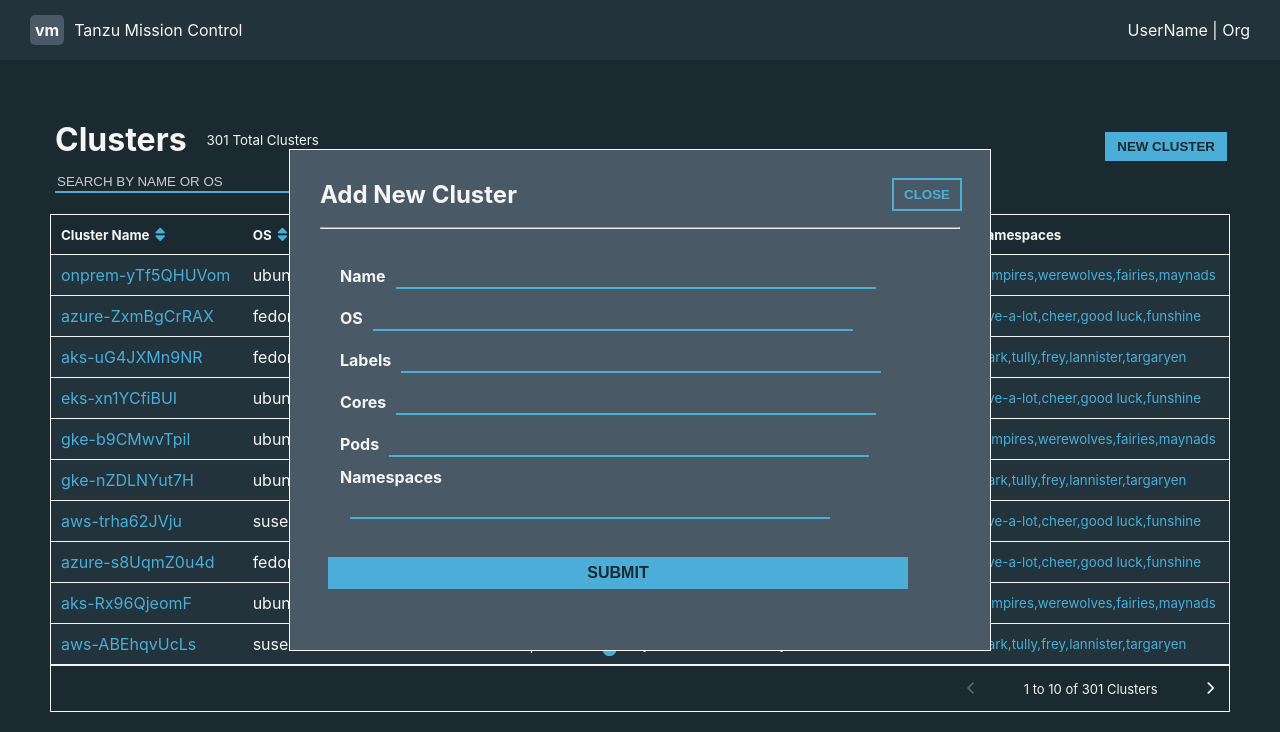
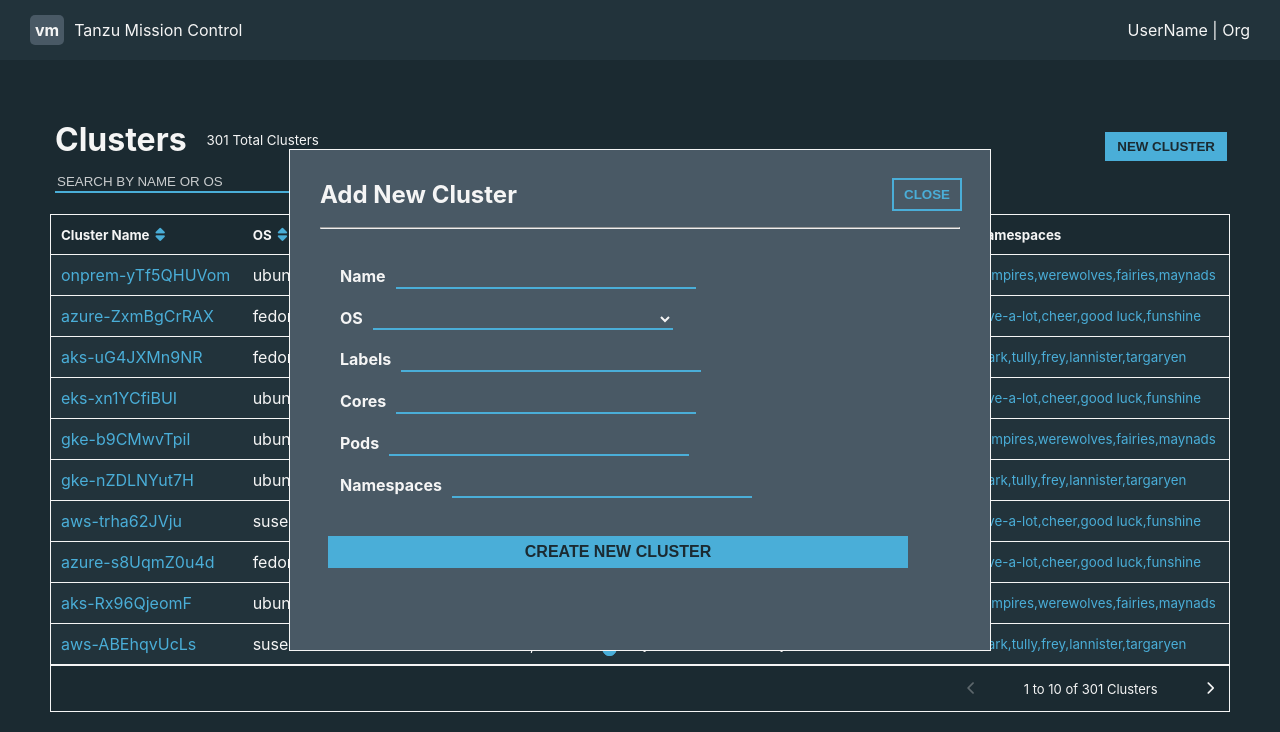
Before and after one commit to goldmintz/tanzu-ui-challenge, a React (Create React App) app: page / in a window 1280 px wide. Both pictures are taken after a click on the button "NEW CLUSTER". Shown: the top 732 px of the page. Built offline with nearby package versions, Linux system fonts and the light colour scheme.

Commit message:
Add dropdown to OS field in form

```diff
--- a/src/components/CreateClusterForm.jsx
+++ b/src/components/CreateClusterForm.jsx
@@ -5,10 +5,10 @@
 	const [clusterFields, setClusterFields] = useState({
 		name: '',
 		os: '',
-		cores: '-',
-		pods: '-',
-		nodes: '-',
-		total_memory_gb: '-',
+		cores: '',
+		pods: '',
+		nodes: '',
+		total_memory_gb: '',
 		labels: [],
 		namespaces: [],
 	});
@@ -18,7 +18,7 @@
 		os,
 		cores,
 		pods,
-		total_memory_gb: total_memory,
+		// total_memory_gb: total_memory,
 		labels,
 		namespaces,
 	} = clusterFields;
@@ -30,18 +30,25 @@
 	};
 
 	const handleChange = (e) => {
-		if (e.target.name === 'labels' || e.target.name === 'namespaces') {
-			let newArray = e.target.value.split(',');
+		if (e.target.name === 'namespaces' || e.target.name === 'labels') {
+			let newNameSpaces = e.target.value.split(',');
 			setClusterFields({
 				...clusterFields,
-				[e.target.name]: newArray,
+				[e.target.name]: newNameSpaces,
 			});
-		} else {
+		}
+		// if (e.target.name === 'labels') {
+		// 	console.log(e.target.value);
+		// 	let newLabels = Array.from(e.target.value, (value) => value);
+		// 	setClusterFields({
+		// 		...clusterFields,
+		// 		[e.target.name]: e.target.value,
+		// 	});
+		// 	console.log(clusterFields);
+		else {
 			setClusterFields({ ...clusterFields, [e.target.name]: e.target.value });
 		}
 	};
-
-	console.log(clusterFields);
 
 	return (
 		<div className='form-wrapper'>
@@ -59,7 +66,6 @@
 				</div>
 				<hr style={{ width: '100%' }}></hr>
 				<div className='form-input-wrapper'>
-					{' '}
 					<label>
 						Name
 						<input
@@ -72,8 +78,25 @@
 					</label>
 					<label>
 						OS
-						<input name='os' type='text' value={os} onChange={handleChange} />
+						<select name='os' value={os} onChange={handleChange}>
+							<option value=''></option>
+							<option value='fedora'>fedora</option>
+							<option value='suse'>suse</option>
+							<option value='ubuntu'>ubuntu</option>
+						</select>
 					</label>
+					{/* <label>
+						Labels
+						<select
+							name='labels'
+							multiple={true}
+							onChange={handleChange}
+							value={labels}>
+							<option value='zen'>Zen</option>
+							<option value='ana'>Ana</option>
+							<option value='junk'>Junk</option>
+						</select>
+					</label> */}
 					<label>
 						Labels
 						<input
@@ -117,7 +140,7 @@
 				</div>
 				<input
 					type='submit'
-					value='Submit'
+					value='Create New Cluster'
 					className='btn-primary'
 					id='btn-form-submit'
 				/>{' '}
--- a/src/styles.css
+++ b/src/styles.css
@@ -299,7 +299,8 @@
 	background-color: var(--secondary-grey);
 }
 
-form input {
+form input,
+form select {
 	background-color: transparent;
 	outline: none;
 	border-width: 0 0 2px;
@@ -309,15 +310,18 @@
 	width: 20%;
 	color: var(--primary-text);
 	margin: 10px;
-	width: 80%;
+	width: 50%;
 }
 
-form input:focus {
+form input:focus,
+form select:focus {
 	border-color: var(--focus-orange);
 }
 
 form label {
 	font-weight: bold;
+	color: var(--primary-text);
+	border: none;
 }
 
 .form-header {
```
Also changed, not shown: 1 other file (tests, documents, lock files or other folders).
